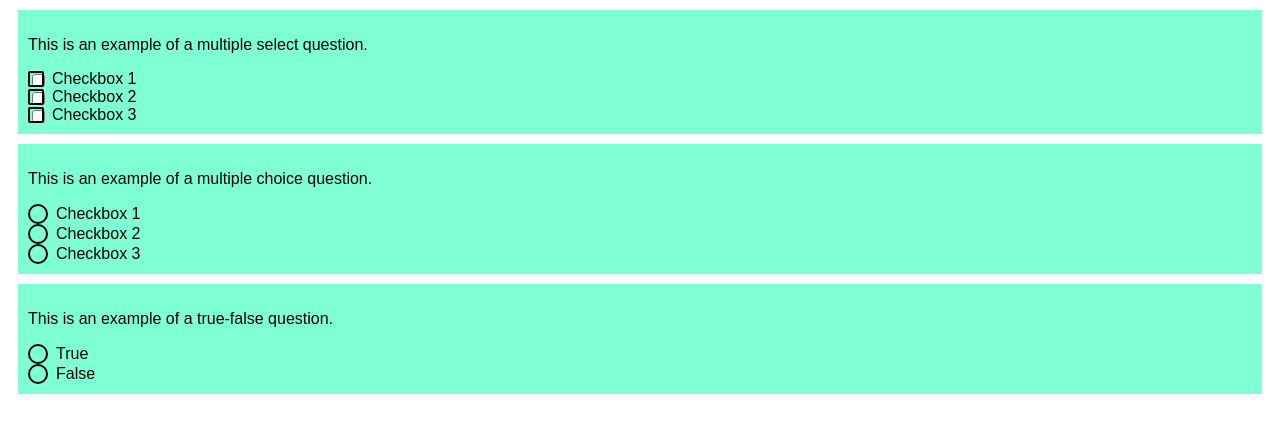
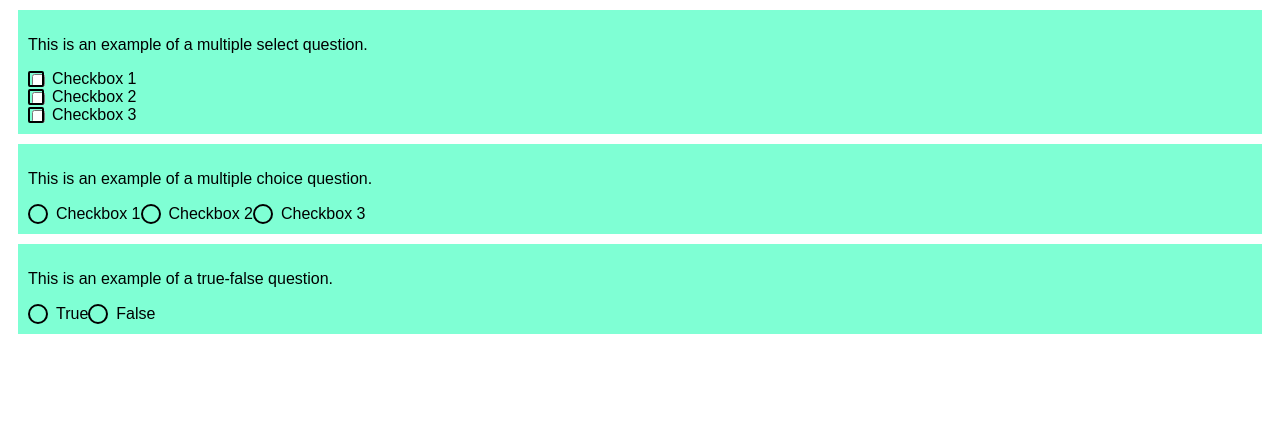
Before and after one commit to cirrux888/angular-ivy-k51nzx, an Angular app: page / in a window 1280 px wide. Shown: the top 432 px of the page. Built offline with nearby package versions, Linux system fonts and the light colour scheme.

Commit message:
Added mat-radio-group

```diff
--- a/src/app/app.component.html
+++ b/src/app/app.component.html
@@ -7,14 +7,18 @@
 </div>
 
 <div class="flex-container">
+  <mat-radio-group>
   <p>This is an example of a multiple choice question.</p>
   <mat-radio-button value="answer_1">Checkbox 1</mat-radio-button>
   <mat-radio-button value="answer_2">Checkbox 2</mat-radio-button>
   <mat-radio-button value="answer_">Checkbox 3</mat-radio-button>
+  </mat-radio-group>
 </div>
 
 <div class="flex-container">
+  <mat-radio-group>
   <p>This is an example of a true-false question.</p>
   <mat-radio-button value="true">True </mat-radio-button>
   <mat-radio-button value="false">False</mat-radio-button>
+  </mat-radio-group>
 </div>
```
